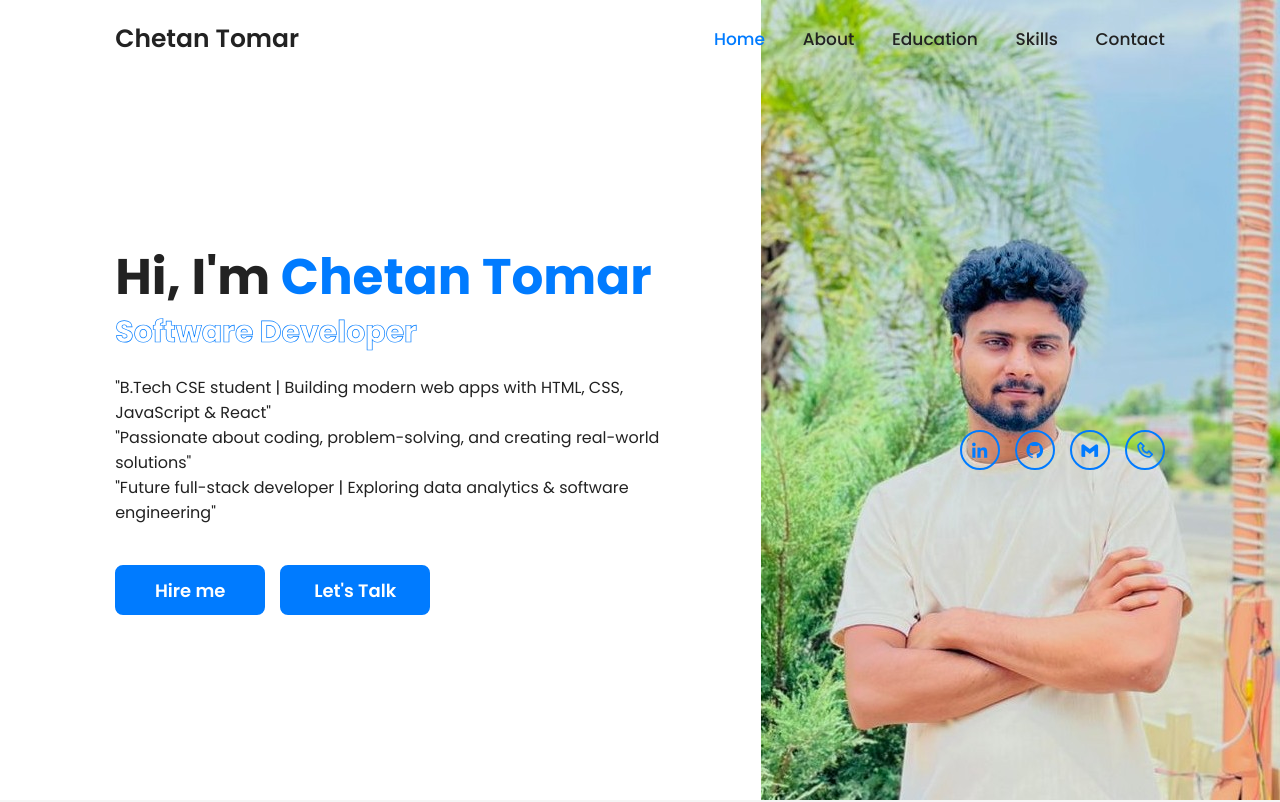
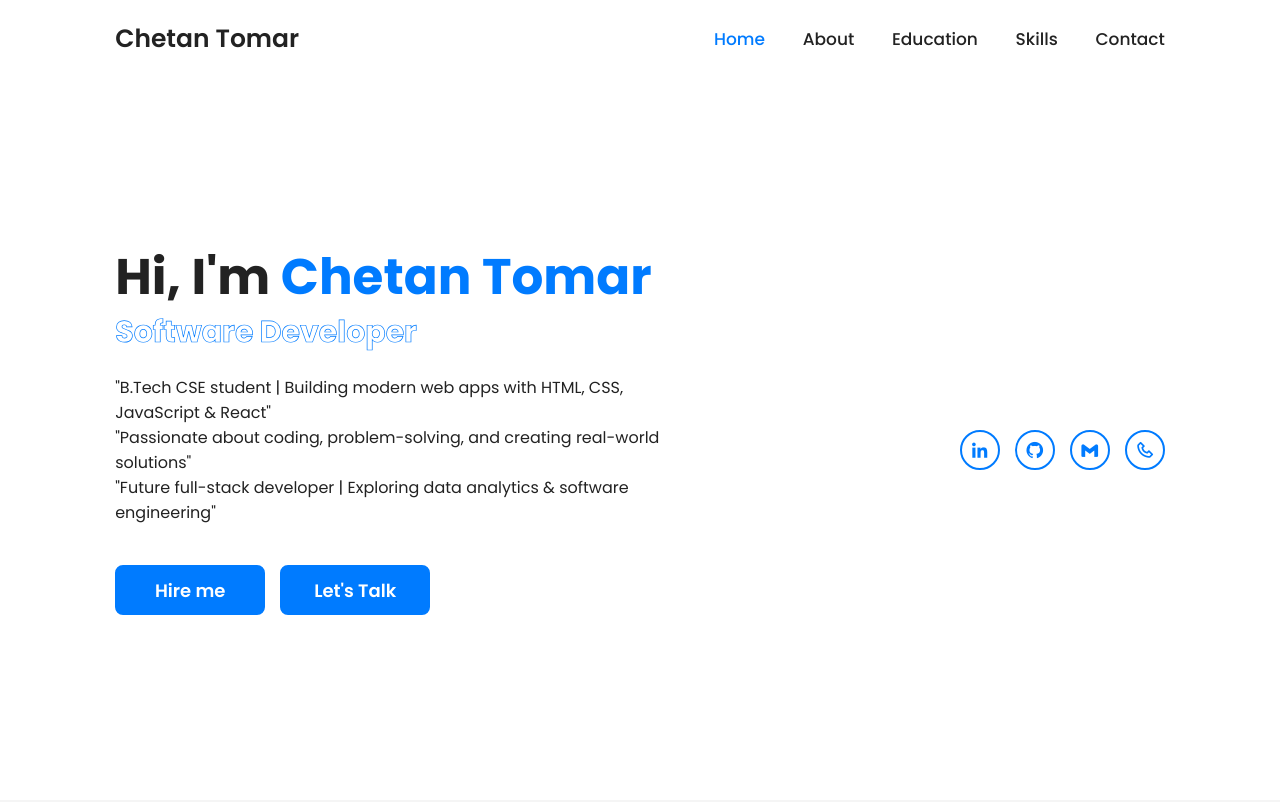
Before and after one commit to Chetantomar141/Chetan-portfolio, a plain HTML site: page index.html in a window 1280 px wide. Shown: the top 802 px of the page. Drawn offline with nearby package versions, Linux system fonts and the light colour scheme.

Commit message:
Update style1.css

```diff
--- a/style1.css
+++ b/style1.css
@@ -84,7 +84,7 @@ section {
     display: flex;
     align-items: center;
     justify-content: space-between;
-    background: url('chetan2.jpg') no-repeat right center;
+    /* background: url('chetan2.jpg') no-repeat right center; */
     background-size: contain;
     background-color: var(--bg-color);
     padding: 10rem 9% 2rem;
```
